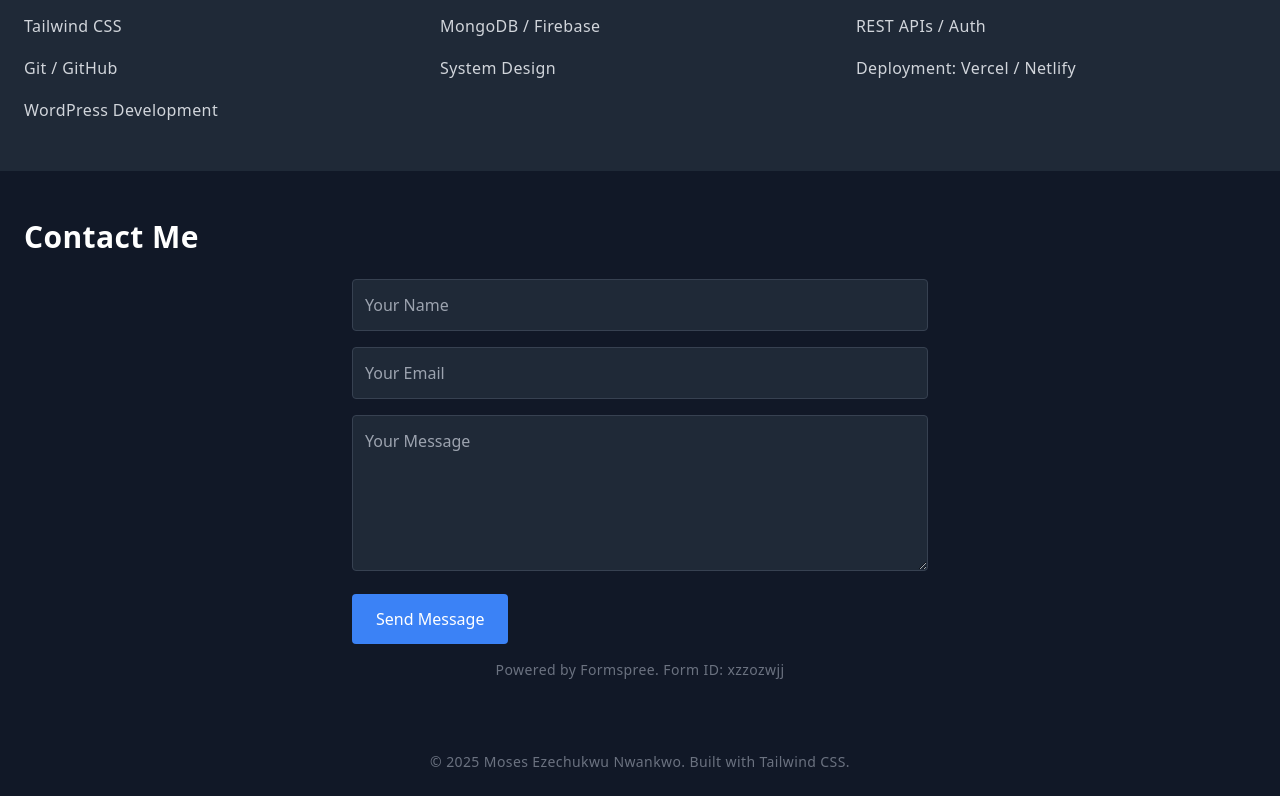
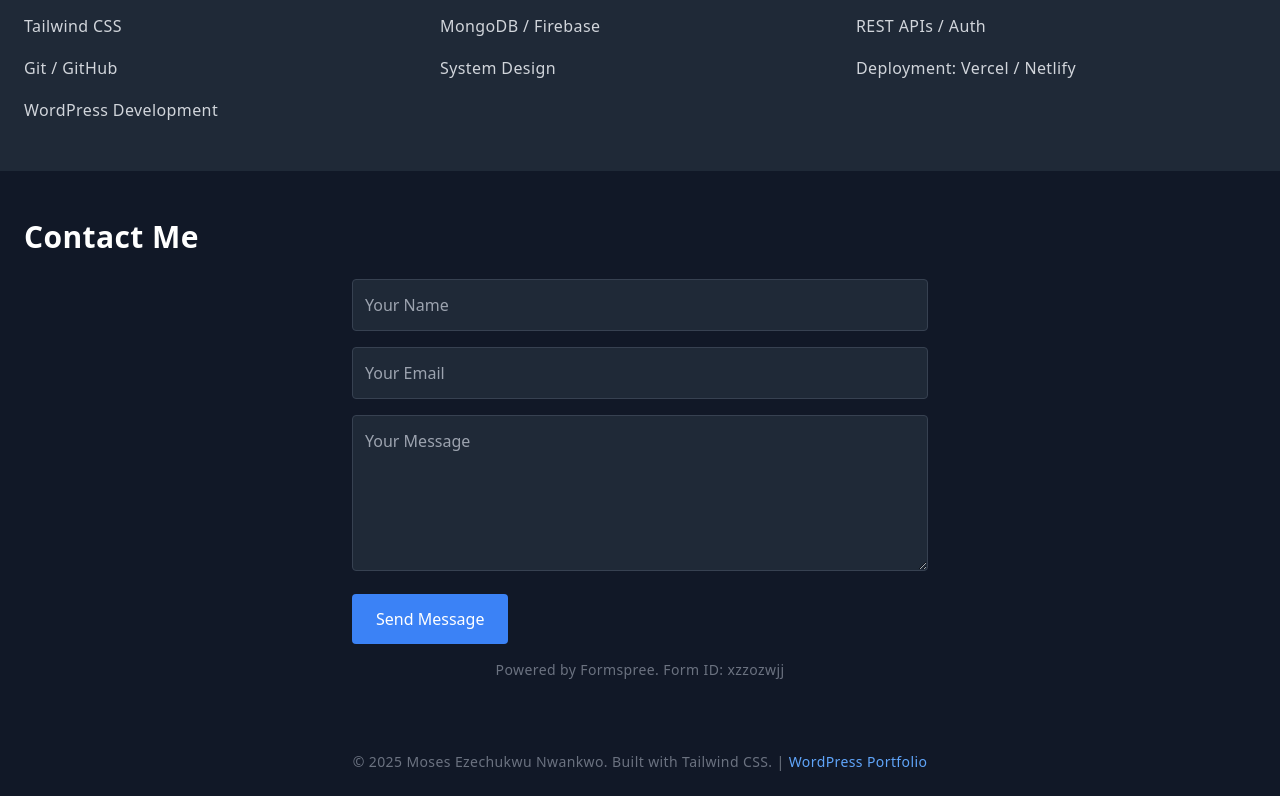
Before and after one commit to devsettingz/portfolio, a plain HTML site: page index.html in a window 1280 px wide. Shown: the part 1569-2365 px from the top of the page. Drawn offline with nearby package versions, Linux system fonts and the light colour scheme.

Commit message:
Update index.html

```diff
--- a/index.html
+++ b/index.html
@@ -33,6 +33,7 @@
   <div class="mt-6 space-x-4">
     <a href="mailto:devsettingz@gmail.com" class="text-blue-400 hover:underline transition duration-300">Email</a>
     <a href="https://github.com/devsettingz" class="text-blue-400 hover:underline transition duration-300">GitHub</a>
+    <a href="https://bloomx-branding.cam" class="text-blue-400 hover:underline transition duration-300">WordPress Portfolio</a>
   </div>
 </section>
 
@@ -102,7 +103,8 @@
 
 <!-- Footer -->
 <footer class="text-center py-6 text-gray-500 text-sm">
-  © 2025 Moses Ezechukwu Nwankwo. Built with Tailwind CSS.
+  © 2025 Moses Ezechukwu Nwankwo. Built with Tailwind CSS. |
+  <a href="https://bloomx-branding.cam" class="text-blue-400 hover:underline">WordPress Portfolio</a>
 </footer>
 
 </body>
```
